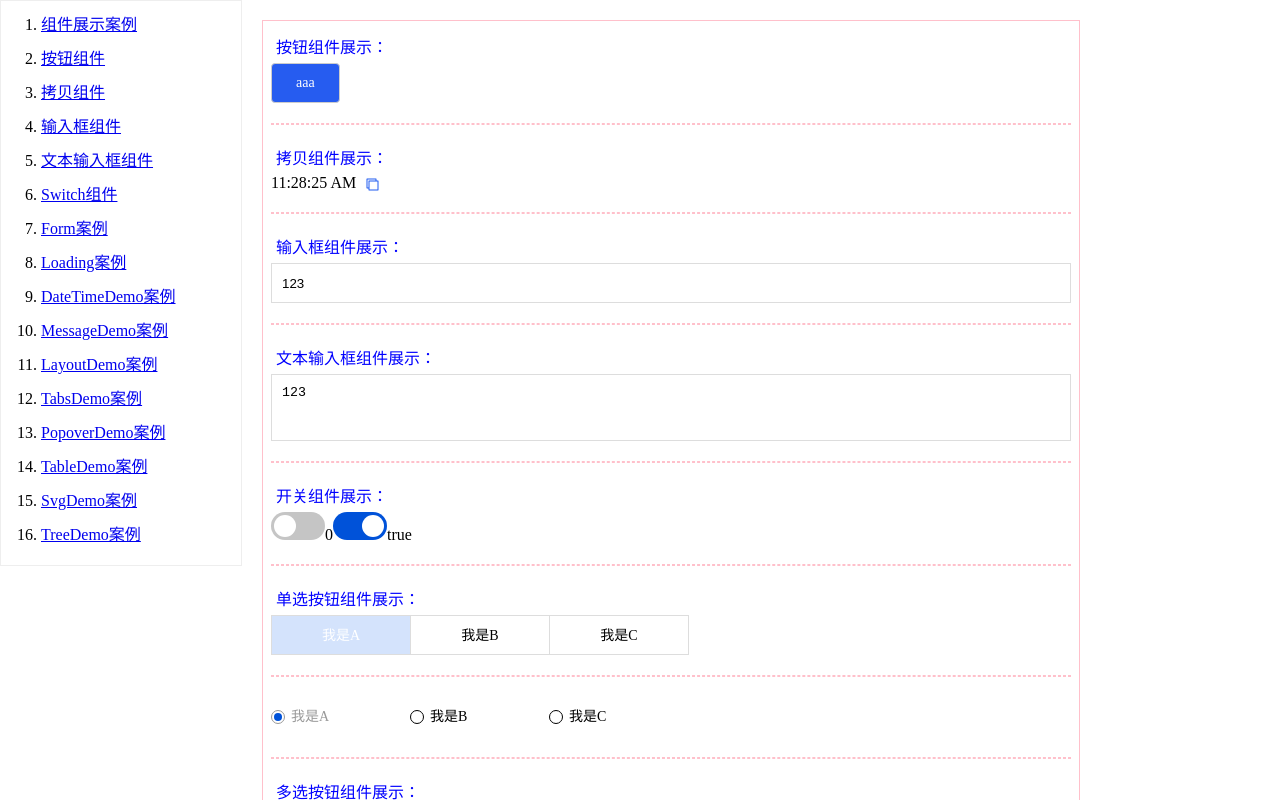
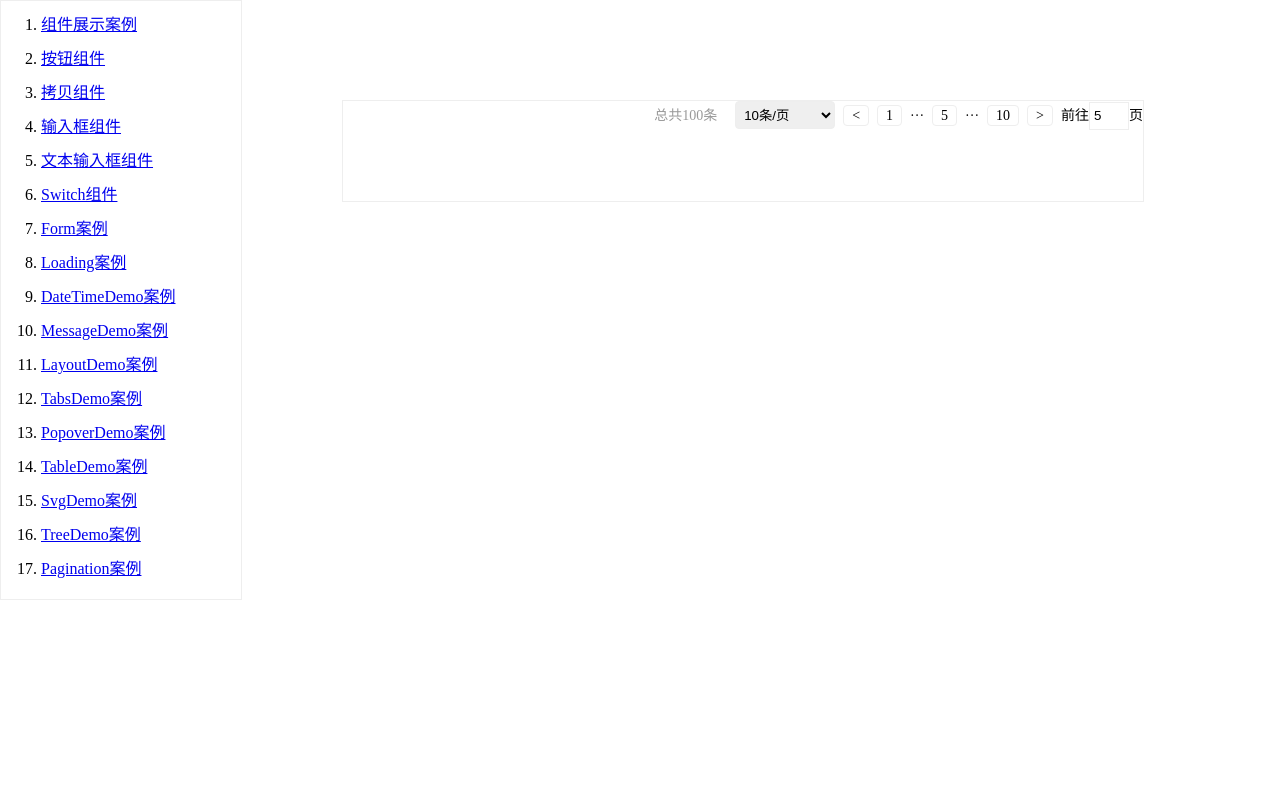
Before and after one commit to bushaoqing/component-for-react-hook, a React app: page /Pagination in a window 1280 px wide. Before the commit this address led to /page. Shown: the top 800 px of the page. Built offline with nearby package versions, Linux system fonts and the light colour scheme.

Commit message:
init pagination TODO: 逻辑还没写，只是暂时写了界面

```diff
--- /dev/null
+++ b/src/components/Pagination/index.css
@@ -0,0 +1,49 @@
+.comp__pagination__wrap {
+  display: flex;
+  flex-direction: row-reverse;
+  line-height: 28px;
+}
+
+.comp__pagination__wrap .comp__pagination__main {
+  font-size: 14px;
+}
+
+.comp__pagination__wrap .comp__pagination__main input {
+  width: 40px;
+  height: 28px;
+  line-height: 28px;
+  border: 1px solid #eee;
+  outline: none;
+  padding: 0 4px;
+  box-sizing: border-box;
+}
+
+.comp__pagination__wrap .comp__pagination__main .total {
+  margin-right: 18px;
+  color: #999;
+}
+
+.comp__pagination__wrap .comp__pagination__main .items {
+  border: 1px solid #eee;
+  border-radius: 4px;
+  padding: 2px 8px;
+  margin-right: 8px;
+  box-sizing: border-box;
+  cursor: pointer;
+}
+
+.comp__pagination__wrap .comp__pagination__main .more-btn {
+  margin-right: 8px;
+  /* cursor: pointer; */
+}
+
+.comp__pagination__wrap .comp__pagination__main .select {
+  width: 100px;
+  line-height: 28px;
+  height: 28px;
+  border: 1px solid #eee;
+  border-radius: 4px;
+  outline: none;
+  padding: 0 4px;
+  box-sizing: border-box;
+}
--- /dev/null
+++ b/src/components/Pagination/index.js
@@ -0,0 +1,71 @@
+import { useState } from 'react'
+import PropTypes from 'prop-types'
+import './index.css'
+import _ from 'lodash'
+
+function Pagination(props) {
+  const { total, current_page, limit, limitArr } = props
+
+  const [curPage, setCurPage] = useState(current_page || 1)
+
+  return (
+    <div className='comp__pagination__wrap'>
+      <div className='comp__pagination__main'>
+        <span className='total'>{`总共${total}条`}</span>
+
+        {/* 下拉列表 */}
+        <select
+          className='select items'
+          onChange={e => console.log(e.target.value)}
+        >
+          {
+            _.isArray(limitArr) &&
+            limitArr.length > 0 &&
+            limitArr.map(i => (
+              <option key={i} value={i}>{`${i}条/页`}</option>
+            ))
+          }
+        </select>
+
+        <span className='items'>{'<'}</span>
+        <span className='items'>1</span>
+        {
+          current_page > 4 &&
+          <span className='more-btn'>···</span>
+        }
+        <span className='items'>5</span>
+        {
+          current_page < Math.ceil(total/limit) - 3 &&
+          <span className='more-btn'>···</span>
+        }
+        <span className='items'>{Math.ceil(total/limit)}</span>
+        <span className='items'>{'>'}</span>
+        <span className=''>
+          前往
+          <input
+            value={curPage}
+            onInput={e => setCurPage(e.target.value)}
+            onBlur={() => console.log('触发blur', curPage)}
+          />
+          页
+        </span>
+      </div>
+    </div>
+  )
+}
+
+Pagination.propTypes = {
+  total: PropTypes.number,
+  current_page: PropTypes.number,
+  limit: PropTypes.number,
+  limitArr: PropTypes.array
+}
+
+Pagination.defaultProps = {
+  total: 0,
+  current_page: 1,
+  limit: 10,
+  limitArr: [10, 20, 30, 40]
+}
+
+export default Pagination
--- a/src/components/Table/index.css
+++ b/src/components/Table/index.css
@@ -36,13 +36,13 @@
 }
 
 .comp__table-wrap tbody tr:nth-of-type(odd) {
-  /* background-color: #fbfbfb; */
-  background-color: greenyellow;
+  background-color: #fbfbfb;
+  /* background-color: greenyellow; */
 }
 
 .comp__table-wrap tbody tr:nth-of-type(even) {
-  /* background-color: #fff; */
-  background-color: yellow;
+  background-color: #fff;
+  /* background-color: yellow; */
 }
 
 .comp__table-wrap .stickyed {
--- /dev/null
+++ b/src/pages/Pagination.js
@@ -0,0 +1,14 @@
+import Pagination from '../components/Pagination'
+
+export default function PaginationDemo() {
+
+  return (
+    <div style={{ margin: 80, width: 800, height: 100, border: '1px solid #eee' }}>
+      <Pagination
+        total={100}
+        current_page={5}
+        limit={10}
+      />
+    </div>
+  )
+}
--- a/src/router/index.js
+++ b/src/router/index.js
@@ -14,6 +14,7 @@ import PopoverDemo from "../pages/PopoverDemo"
 import TableDemo from "../pages/TableDemo"
 import SvgDemo from "../pages/SvgDemo"
 import TreeDemo from "../pages/TreeDemo"
+import Pagination from "../pages/Pagination"
 
 // 侧边菜单栏
 const RouteMap = [
@@ -81,6 +82,10 @@ const RouteMap = [
         name: 'TreeDemo案例',
         path: '/TreeDemo',
         component: TreeDemo
+    }, {
+        name: 'Pagination案例',
+        path: '/Pagination',
+        component: Pagination
     }
 ]
 
```
